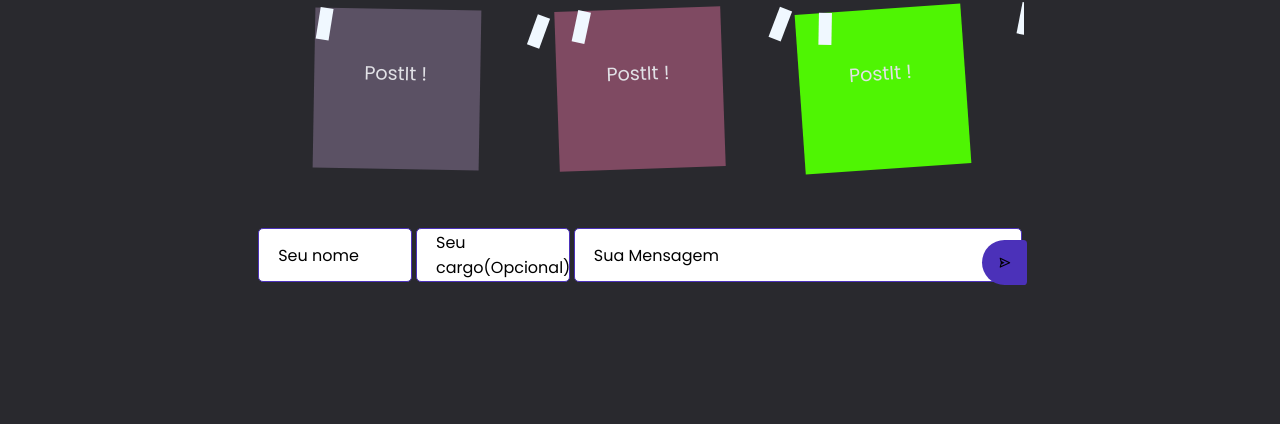
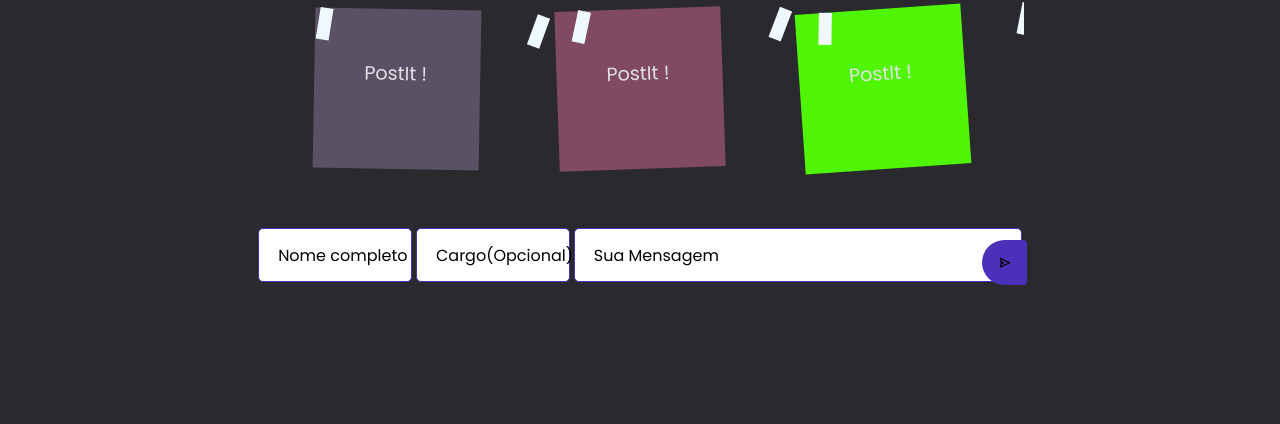
Before and after one commit to Brunogoniadis/PortifolioBrunoGoniadis, a React (Vite) app: page / in a window 1280 px wide. Shown: the part 3036-3460 px from the top of the page. Built offline with nearby package versions, Linux system fonts and the light colour scheme.

Commit message:
Feat: HookForm logic

```diff
--- a/src/pages/Contato/index.tsx
+++ b/src/pages/Contato/index.tsx
@@ -1,13 +1,24 @@
 import { ButtonSocial } from "../../components/ButtonSocial";
 import { PostIt } from "../../components/PostIt";
+import { Input } from "../../components/Input";
 import { Container } from "./styles";
-import { useForm } from "react-hook-form";
-import { Input } from "../../components/Input";
 
 import {BiSend} from "react-icons/bi"
 
+import { IRegisterData } from "./types";
+
+import { useForm } from "react-hook-form";
+
 
 export const Contato = () =>{
+
+    const { register, handleSubmit, formState} = useForm<IRegisterData>({});
+
+    function registerUser(data: IRegisterData) {
+        console.log(data);
+    }
+
+
     return(
         <Container>
             <h2>Deixe seu recado!</h2>
@@ -32,18 +43,18 @@ export const Contato = () =>{
 
             </div>
 
-            <div className="formContainer">
+            <form className="formContainer" onSubmit={handleSubmit(registerUser)}>
 
 
                     <div className="inputUserNameData">
-                        <Input id="name" className="inputName" label="Seu nome" type="text"> </Input>
-                        <Input id="office" className="inputCargo" label="Seu cargo(Opcional)" type="text"></Input>
-                        <Input id= "message" className="inputMensager" label="Sua Mensagem" type="message" ></Input>
+                        <Input id="name" className="inputName" label="Nome completo" type="required" {...register("name",{required:true}) }> </Input>
+                        <Input id="office" className="inputCargo" label="Cargo(Opcional)" type="text" {...register('office')}></Input>
+                        <Input id= "message" className="inputMensager" label="Sua Mensagem" type="message" {...register('message')}></Input>
 
                     </div>
-                    <button><BiSend></BiSend></button>
+                    <button type="submit"><BiSend/></button>
 
-            </div>
+            </form>
 
             <h2>Contato</h2>
 
```
